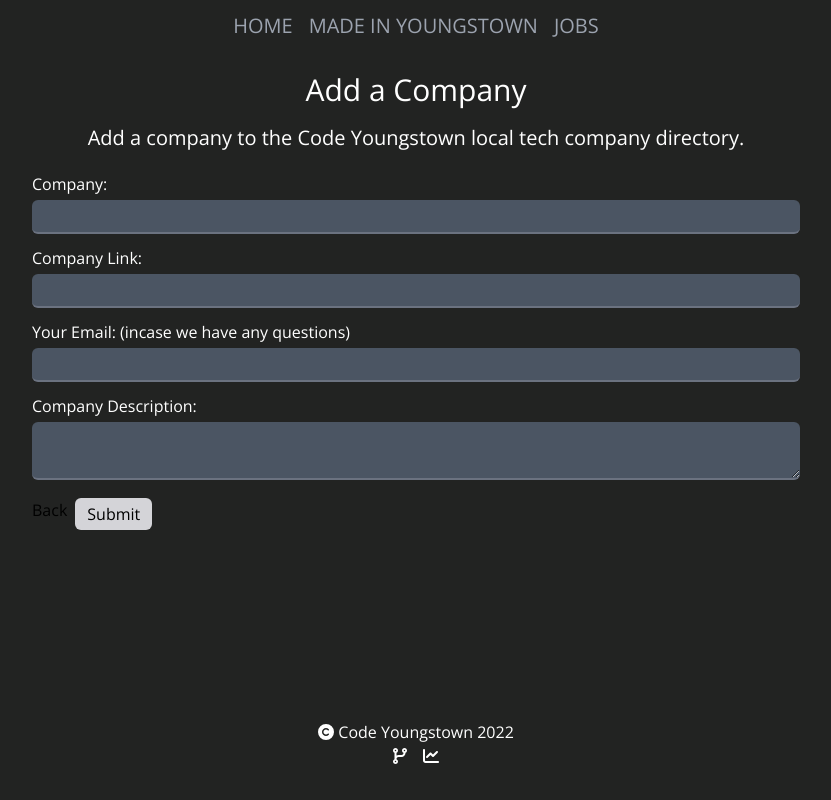
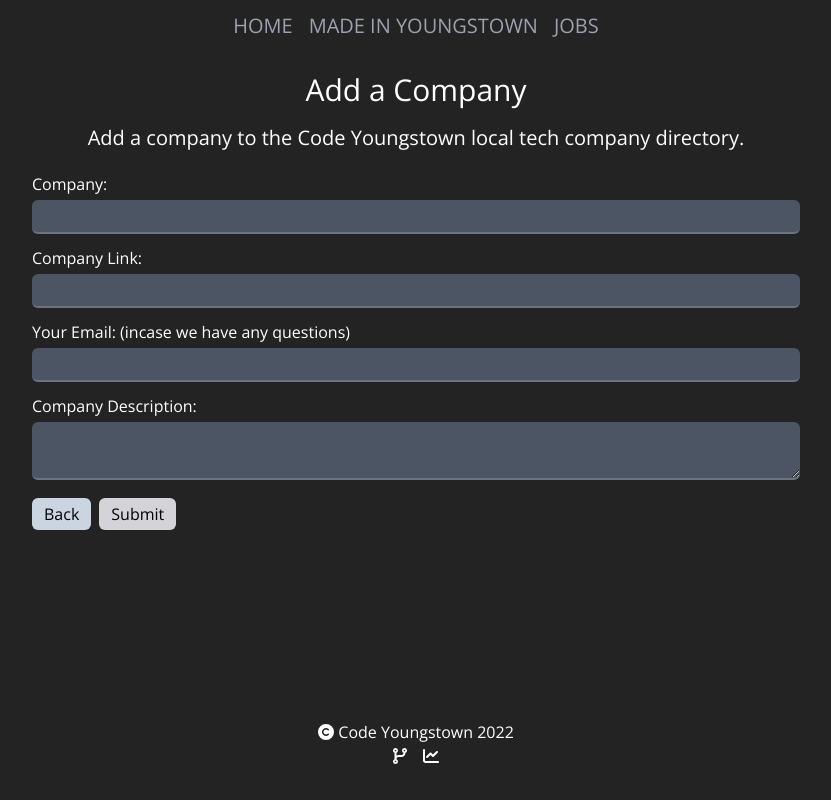
Before and after one commit to codeyoungstown/next-codeyoungstown.com, a Next.js app: page /add-company-form in a window 1280 px wide. Shown: the whole page, without its empty margins (224-1055 px from the left). Built offline with nearby package versions, Linux system fonts and the light colour scheme.

Commit message:
change form components
- componentized form buttons
- updated form button styles

```diff
--- a/components/Globals/FormButton.tsx
+++ /dev/null
@@ -1,10 +0,0 @@
-export default function FormButton({ formLink, children }) {
-  return (
-    <a
-      className="px-6 py-2 bg-gray-600 text-white text-sm uppercase rounded hover:bg-gray-700 hover:shadow-lg"
-      href={formLink}
-    >
-      {children}
-    </a>
-  );
-}
--- /dev/null
+++ b/components/Globals/FormButtons.tsx
@@ -0,0 +1,33 @@
+import Link from "next/link";
+
+export function FormButton({ formLink, children }) {
+  return (
+    <a
+      className="px-6 py-2 bg-gray-600 text-white text-sm uppercase rounded hover:bg-gray-700 hover:shadow-lg"
+      href={formLink}
+    >
+      {children}
+    </a>
+  );
+}
+
+export function BackButton({ href }) {
+  return (
+    <Link href={href}>
+      <a className="rounded-md bg-slate-300 hover:bg-slate-400 px-3 py-1 hover:cursor-pointer">
+        Back
+      </a>
+    </Link>
+  );
+}
+
+export function SubmitButton() {
+  return (
+    <button
+      type="submit"
+      className="rounded-md bg-zinc-300 hover:bg-zinc-400 px-3 py-1"
+    >
+      Submit
+    </button>
+  );
+}
--- a/pages/add-company-form.tsx
+++ b/pages/add-company-form.tsx
@@ -1,6 +1,6 @@
 import Layout from "../components/Layout";
 import FormField from "../components/Globals/FormField";
-import Link from "next/link";
+import { BackButton, SubmitButton } from "../components/Globals/FormButtons";
 
 const pageDescription =
   "Add a company to the Code Youngstown local tech company directory.";
@@ -42,19 +42,8 @@
           />
 
           <div className="flex space-x-2 text-black">
-            <Link
-              href="/made-in-youngstown"
-              className="rounded-md bg-slate-300 hover:bg-slate-400 px-3 py-1 hover:cursor-pointer"
-            >
-              Back
-            </Link>
-
-            <button
-              type="submit"
-              className="rounded-md bg-zinc-300 hover:bg-zinc-400 px-3 py-1"
-            >
-              Submit
-            </button>
+            <BackButton href="/jobs" />
+            <SubmitButton />
           </div>
         </form>
       </div>
--- a/pages/jobs-form.tsx
+++ b/pages/jobs-form.tsx
@@ -1,6 +1,6 @@
 import Layout from "../components/Layout";
 import FormField from "../components/Globals/FormField";
-import Link from "next/link";
+import { BackButton, SubmitButton } from "../components/Globals/FormButtons";
 
 const pageDescription =
   "Submit a job to be featured on the Code Youngstown Job Board";
@@ -41,19 +41,8 @@
           />
 
           <div className="flex space-x-2 text-black">
-            <Link
-              href="/jobs"
-              className="rounded-md bg-slate-300 hover:bg-slate-400 px-3 py-1 hover:cursor-pointer"
-            >
-              Back
-            </Link>
-
-            <button
-              type="submit"
-              className="rounded-md bg-zinc-300 hover:bg-zinc-400 px-3 py-1"
-            >
-              Submit
-            </button>
+            <BackButton href="/jobs" />
+            <SubmitButton />
           </div>
         </form>
       </div>
--- a/pages/jobs.tsx
+++ b/pages/jobs.tsx
@@ -1,4 +1,4 @@
-import FormButton from "../components/Globals/FormButton";
+import { FormButton } from "../components/Globals/FormButtons";
 
 import Link from "next/link";
 import Layout from "../components/Layout";
--- a/pages/made-in-youngstown.tsx
+++ b/pages/made-in-youngstown.tsx
@@ -1,6 +1,6 @@
 import Layout from "../components/Layout";
 import Companies from "../components/Companies/Companies";
-import FormButton from "../components/Globals/FormButton";
+import { FormButton } from "../components/Globals/FormButtons";
 
 const pageDescription =
   "Local tech companies in and around the Youngstown OH area.";
```
